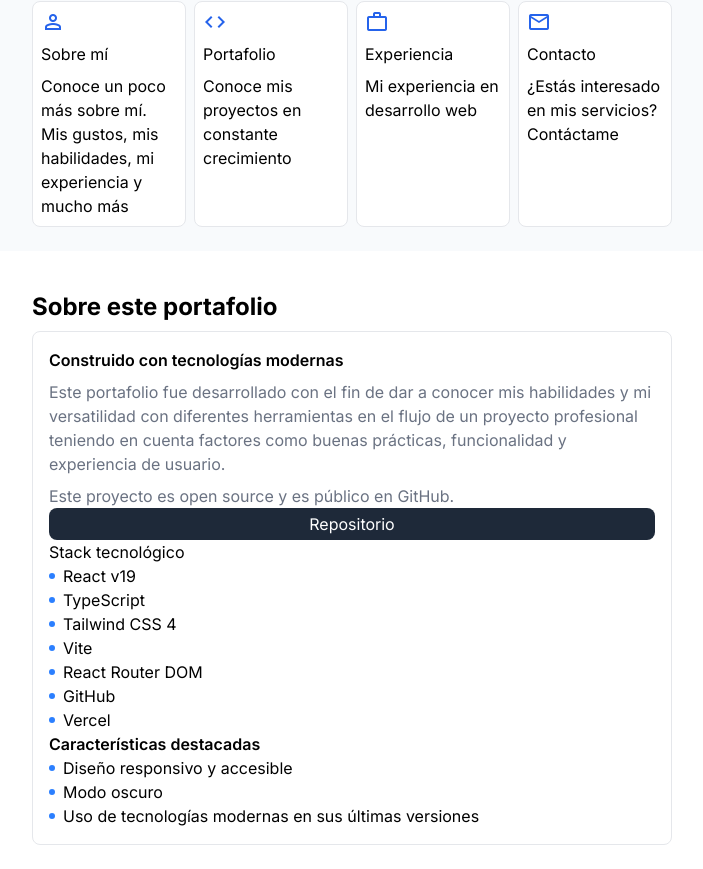
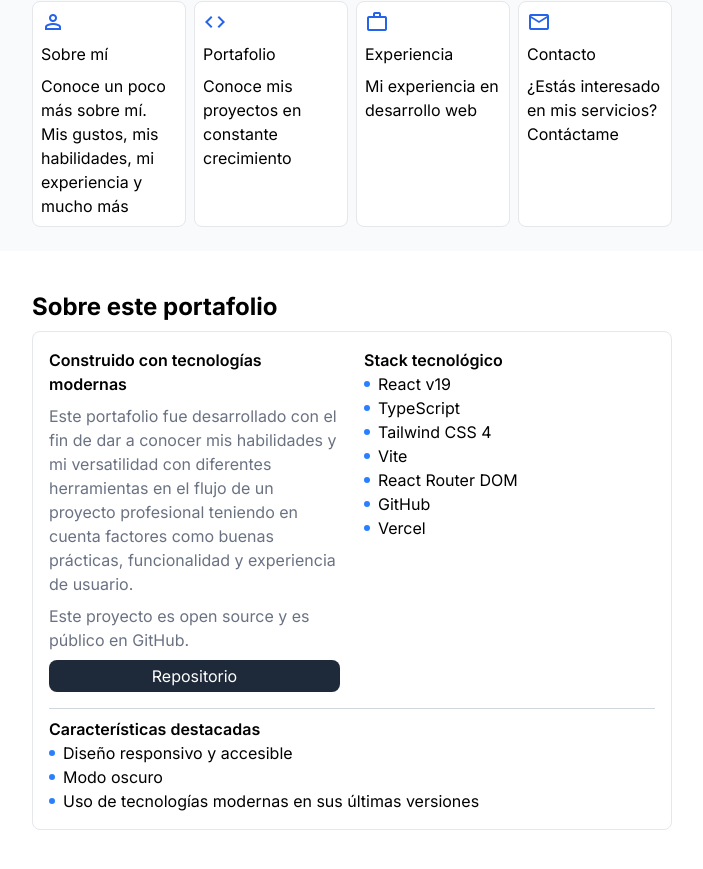
Before and after one commit to BCamilo17/my-portfolio, a React (Vite) app: page / in a window 1280 px wide. Shown: the part 659-1528 px from the top of the page, without its empty margins (288-991 px from the left). Built offline with nearby package versions, Linux system fonts and the light colour scheme.

Commit message:
style(home):change in order in project information

```diff
--- a/src/pages/Home.tsx
+++ b/src/pages/Home.tsx
@@ -38,15 +38,16 @@ export function Home() {
       </section>
       <section className="w-full flex flex-col justify-center py-6 px-4 md:px-8 lg:px-12 xl:px-80 gap-2">
         <h2 className="font-bold text-2xl">Sobre este portafolio</h2>
-        <div className="p-4 rounded-lg border-solid border-gray-200 border-1 hover:shadow-md transition delay-150 duration-150 hover:-translate-y-1 card-background-control">
-          <div className="flex flex-col gap-2">
+        <div className="p-4 rounded-lg border-solid border-gray-200 border-1 hover:shadow-md transition delay-150 duration-150 hover:-translate-y-1 card-background-control flex flex-col gap-2 ">
+          <div className="flex flex-col gap-2 border-b-1 border-gray-300 md:grid md:grid-cols-12 md:gap-x-6  pb-4">
+            <div className="flex flex-col gap-2 md:col-span-6">
               <h3 className="font-semibold">Construido con tecnologías modernas</h3>
               <p className="text-gray-500">Este portafolio fue desarrollado con el fin de dar a conocer mis habilidades y mi versatilidad con diferentes herramientas en el flujo de un proyecto profesional teniendo en cuenta factores como buenas prácticas, funcionalidad y experiencia de usuario.</p>
               <p className="text-gray-500">Este proyecto es open source y es público en GitHub.</p>
+              <a className="p-1 bg-gray-800 hover:bg-gray-900 text-white rounded-lg cursor-pointer w-full flex justify-center" href="https://github.com/BCamilo17/my-portfolio.git" target="_blank">Repositorio</a>
             </div>
-          <button className="p-1 bg-gray-800 hover:bg-gray-900 text-white rounded-lg cursor-pointer w-full"><a href="https://github.com/BCamilo17/my-portfolio.git">Repositorio</a></button>
-          <div className="flex- gap-2">
-            <h3>Stack tecnológico</h3>
+            <div className="flex- gap-2 col-span-6">
+              <h3 className="font-semibold">Stack tecnológico</h3>
               <div>
                 <ul>
                   <li className="flex gap-2 items-center"><div className="w-1.5 h-1.5 bg-blue-500 rounded-full" /> React v19</li>
@@ -57,6 +58,7 @@ export function Home() {
                   <li className="flex gap-2 items-center"><div className="w-1.5 h-1.5 bg-blue-500 rounded-full" />GitHub</li>
                   <li className="flex gap-2 items-center"><div className="w-1.5 h-1.5 bg-blue-500 rounded-full" />Vercel</li>
                 </ul>
+              </div>
             </div>
           </div>
           <div>
```
Lines whose indentation alone changed are shown as unchanged.
